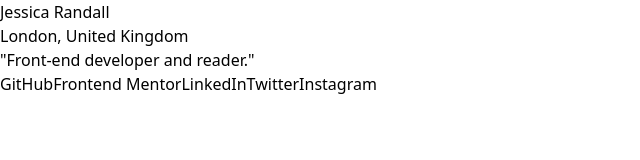
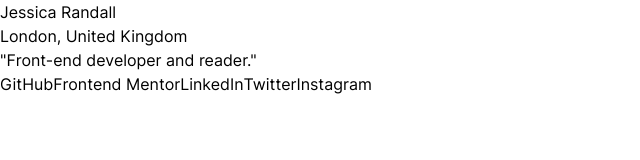
Before and after one commit to mehrnaz98/social-link-profile, a Vue app: page / in a window 1280 px wide. Shown: the top 160 px of the page, without its empty margins (0-640 px from the left). Built offline with nearby package versions, Linux system fonts and the light colour scheme.

Commit message:
Use font inter for the card details

```diff
--- a/src/components/BaseCard.vue
+++ b/src/components/BaseCard.vue
@@ -1,5 +1,5 @@
 <template>
-  <section>
+  <section class="font-inter">
     <div>
       <img src="" alt="" />
       <h2>Jessica Randall</h2>
```
